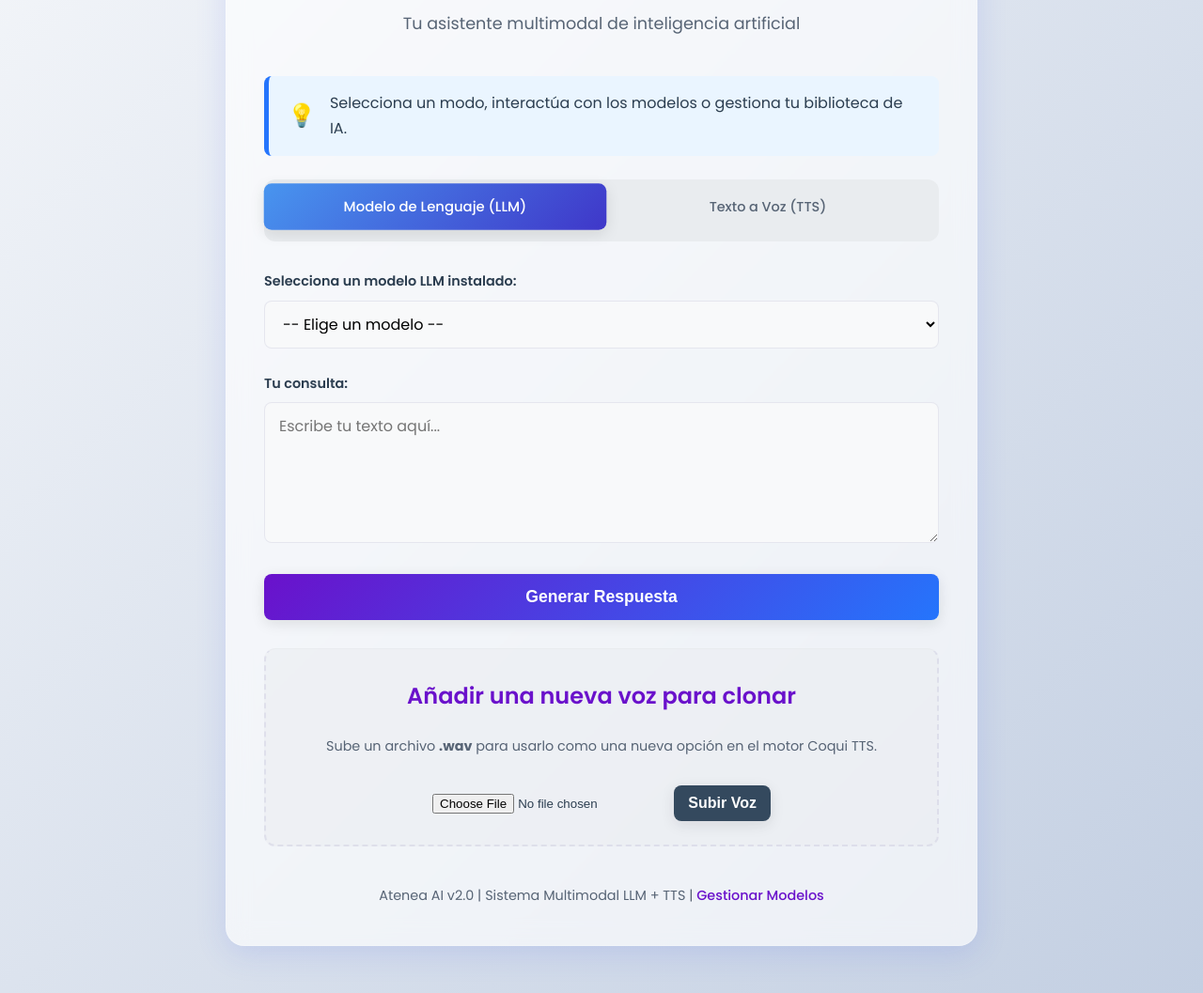
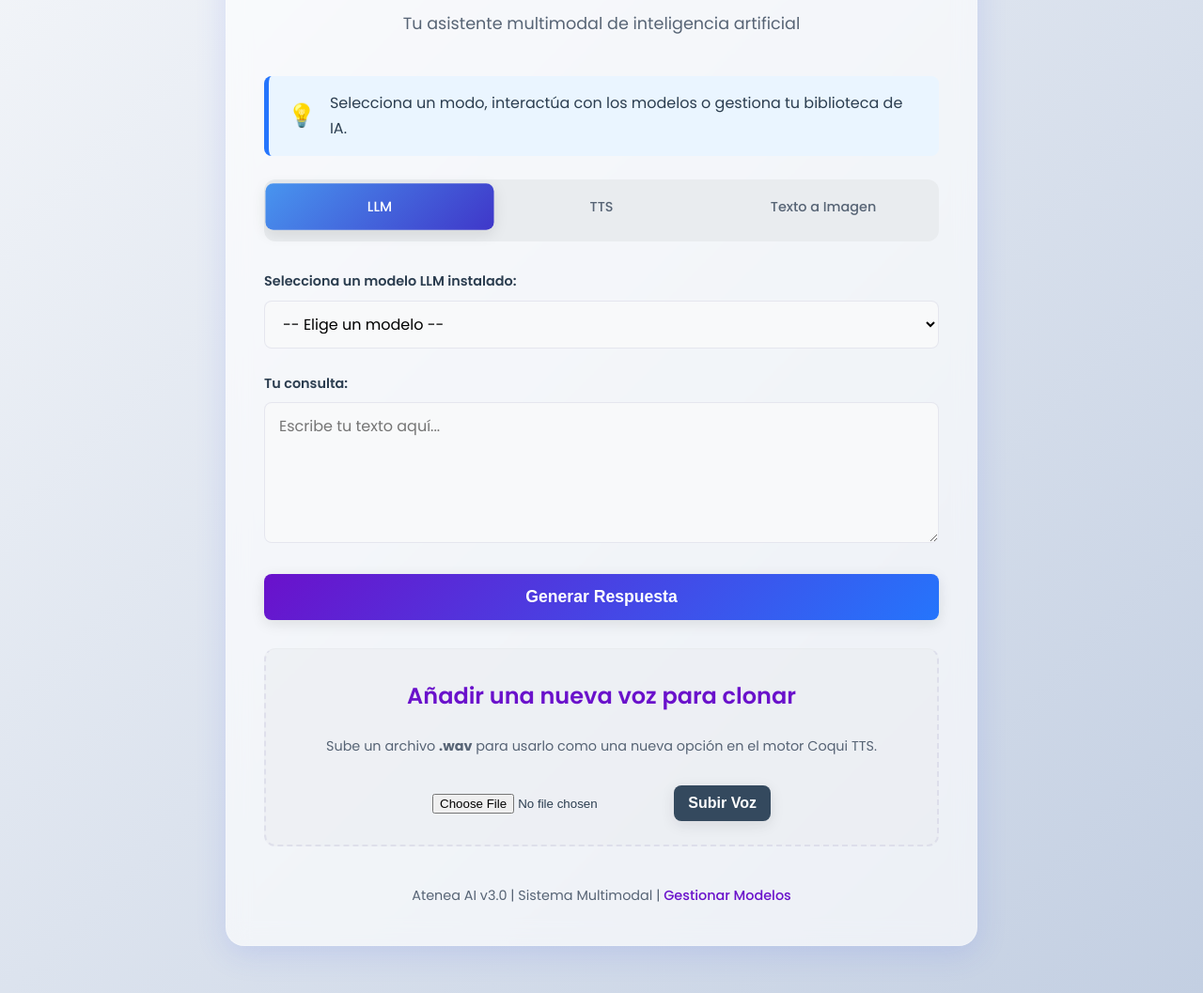
Before and after one commit to jlimolina/atenea, a Flask app: page / in a window 1280 px wide. Shown: the part 217-1274 px from the top of the page at 94% size. Run offline with Flask 3, Linux system fonts and the light colour scheme; a database or web service that is not in the repository returns one stand-in record (values such as "Sample title"); data that the repository does not hold is empty.

Commit message:
Actualización del 2025-06-07 a las 14:09:20

```diff
--- a/app.py
+++ b/app.py
@@ -18,9 +18,11 @@ from functools import wraps
 from TTS.api import TTS
 from torch.serialization import safe_globals
 from TTS.tts.configs.xtts_config import XttsConfig
-# Importar las clases de configuración necesarias
 from TTS.tts.models.xtts import XttsAudioConfig, XttsArgs
 from TTS.config.shared_configs import BaseDatasetConfig
+# Nuevos imports para la generación de imágenes
+from diffusers import StableDiffusionPipeline
+
 
 logging.basicConfig(level=logging.INFO, format='%(asctime)s - %(levelname)s - %(message)s', handlers=[logging.StreamHandler()])
 
@@ -37,13 +39,16 @@ def nl2br(value):
     return value.replace('\n', '<br>') if value else ''
 app.jinja_env.filters['nl2br'] = nl2br
 
+# --- Caché de Modelos ---
 silero_vits_model = None
 coqui_xtts_model = None
+sd_pipeline = None # Caché para el modelo de Stable Diffusion
+
+# --- Arquitectura Multi-Motor TTS ---
 
 def get_silero_model():
     global silero_vits_model
-    if silero_vits_model:
-        return silero_vits_model
+    if silero_vits_model: return silero_vits_model
     logging.info("Cargando modelo Silero VITS...")
     torch.hub.set_dir(os.path.expanduser('~/.cache/torch/hub'))
     torch.hub._validate_not_a_forked_repo = lambda a, b, c: True
@@ -54,15 +59,11 @@ def get_silero_model():
 
 def get_coqui_model():
     global coqui_xtts_model
-    if coqui_xtts_model:
-        return coqui_xtts_model
+    if coqui_xtts_model: return coqui_xtts_model
     device = 'cuda' if torch.cuda.is_available() else 'cpu'
     logging.info(f"Cargando modelo Coqui TTS en dispositivo: {device}. ¡Puede tardar la primera vez!")
-
-    # Se añaden TODAS las clases de configuración necesarias a la lista segura para PyTorch.
     with safe_globals([XttsConfig, XttsAudioConfig, BaseDatasetConfig, XttsArgs]):
         model = TTS("tts_models/multilingual/multi-dataset/xtts_v2").to(device)
-
     coqui_xtts_model = model
     logging.info("Modelo Coqui TTS cargado.")
     return coqui_xtts_model
@@ -78,10 +79,40 @@ def generate_coqui_audio(text, speaker_wav):
     audio_tensor = torch.tensor(wav_output).unsqueeze(0)
     return audio_tensor, 24000
 
-TTS_ENGINES = {
-    'silero': generate_silero_audio,
-    'coqui': generate_coqui_audio,
-}
+TTS_ENGINES = {'silero': generate_silero_audio, 'coqui': generate_coqui_audio}
+
+# --- Arquitectura Multi-Motor Texto a Imagen ---
+
+def get_sd_model(model_id="runwayml/stable-diffusion-v1-5"):
+    """Carga un modelo de Stable Diffusion bajo demanda."""
+    global sd_pipeline
+    # Por ahora, solo tenemos un modelo, pero la estructura está lista para más
+    if sd_pipeline: return sd_pipeline
+
+    device = 'cuda' if torch.cuda.is_available() else 'cpu'
+    logging.info(f"Cargando pipeline de Stable Diffusion '{model_id}' en dispositivo: {device}. ¡Esto tardará mucho!")
+
+    pipe = StableDiffusionPipeline.from_pretrained(model_id, torch_dtype=torch.float16 if device == 'cuda' else torch.float32)
+    pipe = pipe.to(device)
+    sd_pipeline = pipe
+    logging.info("Pipeline de Stable Diffusion cargado.")
+    return sd_pipeline
+
+def generate_sd_image(prompt, model_id):
+    """Genera una imagen y devuelve los datos en base64."""
+    pipe = get_sd_model(model_id)
+    image = pipe(prompt).images[0]
+
+    # Convertir la imagen PIL a bytes en formato PNG
+    buffer = io.BytesIO()
+    image.save(buffer, format="PNG")
+    # Codificar los bytes en base64
+    img_str = base64.b64encode(buffer.getvalue()).decode("utf-8")
+    return img_str
+
+IMAGE_ENGINES = {'stable-diffusion-1.5': generate_sd_image}
+
+# --- Rutas de la Aplicación ---
 
 def check_ollama_connection():
     try:
@@ -114,12 +145,7 @@ def index():
     except FileNotFoundError:
         voice_files = []
 
-    return render_template(
-        'index.html',
-        models=installed_models,
-        error=error_message,
-        available_voices=voice_files
-    )
+    return render_template('index.html', models=installed_models, error=error_message, available_voices=voice_files)
 
 @app.route('/manage')
 def manage_page():
@@ -127,23 +153,14 @@ def manage_page():
     error_message = None
     if not ollama_available:
         error_message = "Ollama no está disponible para gestionar modelos."
-
     installed_models = get_ollama_models() if ollama_available else []
-
     try:
         with open('models_catalog.json', 'r', encoding='utf-8') as f:
             catalog_models = json.load(f)
     except (FileNotFoundError, json.JSONDecodeError):
         catalog_models = []
-        if not error_message:
-            error_message = "Error: No se pudo cargar el catálogo 'models_catalog.json'."
-
-    return render_template(
-        'manage.html',
-        models=installed_models,
-        catalog_models=catalog_models,
-        error=error_message
-    )
+        if not error_message: error_message = "Error: No se pudo cargar 'models_catalog.json'."
+    return render_template('manage.html', models=installed_models, catalog_models=catalog_models, error=error_message)
 
 @app.route('/ask', methods=['POST'])
 def ask():
@@ -156,102 +173,84 @@ def ask():
 
     if mode == 'llm':
         selected_model = data.get('model')
-        if not selected_model:
-            return jsonify({"error": "Modelo no seleccionado"}), 400
+        if not selected_model: return jsonify({"error": "Modelo no seleccionado"}), 400
         try:
+            start_time = time.time()
             response = ollama.chat(model=selected_model, messages=[{'role': 'user', 'content': question}], options={'timeout': LLM_TIMEOUT})
-            return render_template('response.html', response=response['message']['content'], question=question, model=selected_model, mode=mode)
+            elapsed_time = round(time.time() - start_time, 2)
+            return render_template('response.html', response=response['message']['content'], question=question, model=selected_model, mode=mode, elapsed_time=elapsed_time)
         except Exception as e:
             error_msg = {socket.gaierror: "Error de red", ConnectionRefusedError: "Ollama no responde"}.get(type(e), f"Error: {str(e)}")
-            logging.error(f"Error LLM: {error_msg}")
-            return render_template('response.html', response=error_msg, question=question, model=selected_model, mode=mode)
+            return render_template('response.html', response=error_msg, question=question, model=selected_model, mode=mode, elapsed_time=None)
 
     elif mode == 'tts':
         try:
             selected_engine_name = request.form.get('tts_engine', 'silero')
             selected_speaker = request.form.get('tts_speaker')
             generation_function = TTS_ENGINES.get(selected_engine_name)
-            if not generation_function:
-                raise ValueError(f"Motor TTS no válido: {selected_engine_name}")
+            if not generation_function: raise ValueError(f"Motor TTS no válido: {selected_engine_name}")
 
-            logging.info(f"Generando audio con motor '{selected_engine_name}' y voz '{selected_speaker}'...")
             audio_tensor, sample_rate = generation_function(question, selected_speaker)
             audio_data = io.BytesIO()
             torchaudio.save(audio_data, audio_tensor, sample_rate, format='wav')
             audio_data.seek(0)
-            if audio_data.getbuffer().nbytes < 100:
-                raise RuntimeError("El archivo de audio generado es demasiado pequeño")
+            audio_base64 = base64.b64encode(audio_data.getvalue()).decode('utf-8')
+            return render_template('response.html', response=audio_base64, question=question, model=f"Motor: {selected_engine_name}, Voz: {os.path.basename(selected_speaker)}", mode=mode)
+        except Exception as e:
+            return render_template('response.html', response=f"Error al generar audio: {e}", question=question, model="Error TTS", mode=mode)
 
-            audio_base64 = base64.b64encode(audio_data.read()).decode('utf-8')
-            logging.info("Audio generado exitosamente.")
+    elif mode == 'text-to-image':
+        try:
+            selected_engine_name = request.form.get('image_engine')
+            generation_function = IMAGE_ENGINES.get(selected_engine_name)
+            if not generation_function: raise ValueError(f"Motor de imagen no válido: {selected_engine_name}")
+
+            start_time = time.time()
+            image_base64 = generation_function(question, "runwayml/stable-diffusion-v1-5")
+            elapsed_time = round(time.time() - start_time, 2)
+
             return render_template(
                 'response.html',
-                response=audio_base64,
+                response=image_base64,
                 question=question,
-                model=f"Motor: {selected_engine_name}, Voz: {os.path.basename(selected_speaker)}",
-                mode=mode
+                model=f"Motor: {selected_engine_name}",
+                mode=mode,
+                elapsed_time=elapsed_time
             )
         except Exception as e:
-            logging.error(f"Error en TTS: {str(e)}", exc_info=True)
-            return render_template('response.html', response=f"Error al generar audio: {e}", question=question, model="Error TTS", mode=mode)
+            return render_template('response.html', response=f"Error al generar imagen: {e}", question=question, model="Error T2I", mode=mode)
 
+
+# ... (resto de rutas como /upload_voice, /download_model no cambian)
 @app.route('/upload_voice', methods=['POST'])
 def upload_voice():
-    if 'voice_file' not in request.files:
-        return redirect(request.url)
+    if 'voice_file' not in request.files: return redirect(request.url)
     file = request.files['voice_file']
-    if file.filename == '':
-        return redirect(request.url)
+    if file.filename == '': return redirect(request.url)
     if file and file.filename.endswith('.wav'):
         filename = secure_filename(file.filename)
-        save_path = os.path.join(app.config['UPLOAD_FOLDER'], filename)
-        try:
-            file.save(save_path)
-            logging.info(f"Archivo de voz '{filename}' subido exitosamente.")
-        except Exception as e:
-            logging.error(f"Error al guardar el archivo: {e}")
+        file.save(os.path.join(app.config['UPLOAD_FOLDER'], filename))
         return redirect(url_for('index'))
-    else:
-        return 'Formato de archivo no válido. Sube un .wav', 400
+    return 'Formato de archivo no válido. Sube un .wav', 400
 
 @app.route('/download_model')
 def download_model():
     model_name = request.args.get('model_name')
-    if not model_name:
-        return Response("Error: No se especificó el nombre del modelo.", status=400)
-
+    if not model_name: return Response("Error: No se especificó el nombre del modelo.", status=400)
     def generate_stream():
         command = ["ollama", "pull", model_name]
         process = subprocess.Popen(command, stdout=subprocess.PIPE, stderr=subprocess.STDOUT, text=True, encoding='utf-8', bufsize=1)
-
         progress_regex = re.compile(r'(\d+)\s*%')
-
         for line in iter(process.stdout.readline, ''):
             clean_line = line.strip()
             progress_match = progress_regex.search(clean_line)
-
-            response_data = {}
-            if progress_match:
-                percent = int(progress_match.group(1))
-                response_data = {"type": "progress", "percent": percent, "status": clean_line}
-            else:
-                response_data = {"type": "log", "message": clean_line}
-
+            response_data = {"type": "progress", "percent": int(progress_match.group(1)), "status": clean_line} if progress_match else {"type": "log", "message": clean_line}
             yield f"data: {json.dumps(response_data)}\n\n"
-
         process.stdout.close()
-        return_code = process.wait()
-
-        final_status = {"type": "done", "success": return_code == 0}
+        final_status = {"type": "done", "success": process.wait() == 0}
         yield f"data: {json.dumps(final_status)}\n\n"
         yield "event: close\ndata: close\n\n"
-
     return Response(generate_stream(), mimetype='text/event-stream')
-
-@app.route('/system_status')
-def system_status():
-    status = {"ollama_available": check_ollama_connection(), "ollama_models": get_ollama_models()}
-    return jsonify(status)
 
 if __name__ == '__main__':
     print("\n" + "="*50 + "\nAtenea - Servicio Multimodal de IA\n" + "="*50)
--- a/requirements.txt
+++ b/requirements.txt
@@ -12,3 +12,5 @@ TTS
 transformers==4.40.2
 psutil
 requests
+diffusers
+accelerate
--- a/static/style.css
+++ b/static/style.css
@@ -8,9 +8,13 @@
     --gradiente-principal: linear-gradient(135deg, var(--primary-color) 0%, var(--secondary-color) 100%);
 
     --tts-color: #00c6ff;
+    --gradiente-tts: linear-gradient(135deg, #00c6ff 0%, #0072ff 100%);
+
     --llm-color: #0072ff;
-    --gradiente-tts: linear-gradient(135deg, #00c6ff 0%, #0072ff 100%);
     --gradiente-llm: linear-gradient(135deg, #4895ef 0%, #3f37c9 100%);
+
+    --t2i-color: #ff8c00;
+    --gradiente-t2i: linear-gradient(135deg, #ff8c00 0%, #ff4500 100%);
 
     --error-color: #f72585;
     --text-color: #2c3e50;
--- a/templates/index.html
+++ b/templates/index.html
@@ -25,41 +25,46 @@
         <form id="main-form" action="{{ url_for('ask') }}" method="post">
             <div class="mode-selector">
                 <label class="mode-option llm active" id="llm-option">
-                    <input type="radio" name="mode" value="llm" checked hidden> Modelo de Lenguaje (LLM)
+                    <input type="radio" name="mode" value="llm" checked hidden> LLM
                 </label>
                 <label class="mode-option tts" id="tts-option">
-                    <input type="radio" name="mode" value="tts" hidden> Texto a Voz (TTS)
+                    <input type="radio" name="mode" value="tts" hidden> TTS
+                </label>
+                <!-- Nuevo modo Texto a Imagen -->
+                <label class="mode-option t2i" id="t2i-option">
+                    <input type="radio" name="mode" value="text-to-image" hidden> Texto a Imagen
                 </label>
             </div>
 
+            <!-- Sección LLM -->
             <div class="form-section" id="llm-section">
                 <label for="model">Selecciona un modelo LLM instalado:</label>
                 <select name="model" id="model" required>
-                    {% if models %}
-                        <option value="" disabled selected>-- Elige un modelo --</option>
-                        {% for model_name in models %}<option value="{{ model_name }}">{{ model_name }}</option>{% endfor %}
-                    {% else %}
-                        <option value="" disabled selected>-- No hay modelos instalados --</option>
-                    {% endif %}
+                    {% if models %}<option value="" disabled selected>-- Elige un modelo --</option>{% for model_name in models %}<option value="{{ model_name }}">{{ model_name }}</option>{% endfor %}{% else %}<option value="" disabled selected>-- No hay modelos --</option>{% endif %}
                 </select>
             </div>
 
+            <!-- Sección TTS: Motor y Voz -->
             <div class="form-section" id="tts-engine-section">
                 <label for="tts_engine">Motor de Voz:</label>
-                <select name="tts_engine" id="tts_engine">
-                    <option value="silero">Silero</option>
-                    <option value="coqui">Coqui TTS (Clonación)</option>
+                <select name="tts_engine" id="tts_engine"><option value="silero">Silero</option><option value="coqui">Coqui TTS (Clonación)</option></select>
+            </div>
+            <div class="form-section" id="tts-speaker-section">
+                <label for="tts_speaker">Voz / Locutor:</label>
+                <select name="tts_speaker" id="tts_speaker" required></select>
+            </div>
+
+            <!-- Nueva sección Texto a Imagen -->
+            <div class="form-section" id="t2i-section">
+                <label for="image_engine">Motor de Imagen:</label>
+                <select name="image_engine" id="image_engine">
+                    <option value="stable-diffusion-1.5" selected>Stable Diffusion 1.5</option>
                 </select>
             </div>
 
-            <div class="form-section" id="tts-speaker-section">
-                <label for="tts_speaker">Voz / Locutor:</label>
-                <select name="tts_speaker" id="tts_speaker" required>
-                    </select>
-            </div>
-
+            <!-- Campo de texto común -->
             <div class="form-section">
-                <label for="question" id="question-label">Tu consulta:</label>
+                <label for="question" id="question-label">Tu consulta o prompt:</label>
                 <textarea name="question" id="question" minlength="3" required placeholder="Escribe tu texto aquí..."></textarea>
             </div>
 
@@ -69,7 +74,7 @@
             </button>
         </form>
 
-        <div class="upload-section" style="margin-top: 30px; border-top: 1px solid #e9ecef; padding-top: 30px;">
+         <div class="upload-section" style="margin-top: 30px; border-top: 1px solid #e9ecef; padding-top: 30px;">
             <h2>Añadir una nueva voz para clonar</h2>
             <p>Sube un archivo <strong>.wav</strong> para usarlo como una nueva opción en el motor Coqui TTS.</p>
             <form action="{{ url_for('upload_voice') }}" method="post" enctype="multipart/form-data">
@@ -77,10 +82,8 @@
                 <button type="submit" style="width: auto; padding: 10px 15px; margin-top: 10px;">Subir Voz</button>
             </form>
         </div>
-
         <footer>
-            Atenea AI v2.0 | Sistema Multimodal LLM + TTS |
-            <a href="{{ url_for('manage_page') }}">Gestionar Modelos</a>
+            Atenea AI v3.0 | Sistema Multimodal | <a href="{{ url_for('manage_page') }}">Gestionar Modelos</a>
         </footer>
     </div>
 
@@ -88,67 +91,76 @@
         const llmSection = document.getElementById('llm-section');
         const ttsEngineSection = document.getElementById('tts-engine-section');
         const ttsSpeakerSection = document.getElementById('tts-speaker-section');
+        const t2iSection = document.getElementById('t2i-section');
 
         const llmModelSelect = document.getElementById('model');
         const ttsEngineSelect = document.getElementById('tts_engine');
         const ttsSpeakerSelect = document.getElementById('tts_speaker');
+        const imageEngineSelect = document.getElementById('image_engine');
 
         const voicesByEngine = {
-            'silero': {
-                'Voz Femenina 1': 'es_0',
-                'Voz Femenina 2': 'es_1',
-                'Voz Femenina 3': 'es_2',
-            },
-            'coqui': {
-                {% for voice_file in available_voices %}
-                    '{{ voice_file.split(".")[0].replace("_", " ")|title }}': 'voices/{{ voice_file }}',
-                {% endfor %}
-            }
+            'silero': { 'Voz Femenina 1': 'es_0', 'Voz Femenina 2': 'es_1', 'Voz Femenina 3': 'es_2' },
+            'coqui': {}
         };
+        {% for voice_file in available_voices %}
+            voicesByEngine.coqui['{{ voice_file.split(".")[0].replace("_", " ")|title }}'] = 'voices/{{ voice_file }}';
+        {% endfor %}
 
         function updateSpeakerOptions() {
             const selectedEngine = ttsEngineSelect.value;
             ttsSpeakerSelect.innerHTML = '';
             const availableVoices = voicesByEngine[selectedEngine];
             for (const name in availableVoices) {
-                const value = availableVoices[name];
-                ttsSpeakerSelect.add(new Option(name, value));
+                ttsSpeakerSelect.add(new Option(name, availableVoices[name]));
             }
         }
 
         function updateFormMode() {
-            const isTTSMode = document.querySelector('input[name="mode"]:checked').value === 'tts';
-            llmSection.style.display = isTTSMode ? 'none' : 'block';
-            ttsEngineSection.style.display = isTTSMode ? 'block' : 'none';
-            ttsSpeakerSection.style.display = isTTSMode ? 'block' : 'none';
-            llmModelSelect.disabled = isTTSMode;
-            ttsEngineSelect.disabled = !isTTSMode;
-            ttsSpeakerSelect.disabled = !isTTSMode;
+            const mode = document.querySelector('input[name="mode"]:checked').value;
+            const isLLM = mode === 'llm';
+            const isTTS = mode === 'tts';
+            const isT2I = mode === 'text-to-image';
 
-            document.getElementById('llm-option').classList.toggle('active', !isTTSMode);
-            document.getElementById('tts-option').classList.toggle('active', isTTSMode);
-            document.getElementById('question-label').textContent = isTTSMode ? 'Texto a convertir a voz:' : 'Tu consulta:';
-            document.getElementById('submit-text').textContent = isTTSMode ? 'Generar Audio' : 'Generar Respuesta';
+            llmSection.style.display = isLLM ? 'block' : 'none';
+            ttsEngineSection.style.display = isTTS ? 'block' : 'none';
+            ttsSpeakerSection.style.display = isTTS ? 'block' : 'none';
+            t2iSection.style.display = isT2I ? 'block' : 'none';
+
+            llmModelSelect.disabled = !isLLM;
+            ttsEngineSelect.disabled = !isTTS;
+            ttsSpeakerSelect.disabled = !isTTS;
+            imageEngineSelect.disabled = !isT2I;
+
+            document.querySelectorAll('.mode-option').forEach(opt => opt.classList.remove('active'));
+            document.getElementById(mode.replace('-to-','-') + '-option').classList.add('active');
+
+            let labelText = 'Tu consulta:';
+            if (isTTS) labelText = 'Texto a convertir a voz:';
+            if (isT2I) labelText = 'Describe la imagen que quieres generar (en inglés):';
+            document.getElementById('question-label').textContent = labelText;
+
+            let buttonText = 'Generar';
+            if (isLLM) buttonText = 'Generar Respuesta';
+            if (isTTS) buttonText = 'Generar Audio';
+            if (isT2I) buttonText = 'Generar Imagen';
+            document.getElementById('submit-text').textContent = buttonText;
         }
 
-        document.getElementById('main-form').addEventListener('submit', function() {
-            const submitBtn = document.getElementById('submit-btn');
-            submitBtn.disabled = true;
-            submitBtn.querySelector('#submit-text').style.display = 'none';
-            submitBtn.querySelector('#loading-indicator').style.display = 'inline';
-        });
-
-        document.getElementById('llm-option').addEventListener('click', () => {
-             document.querySelector('input[name="mode"][value="llm"]').checked = true;
-             updateFormMode();
-        });
-
-        document.getElementById('tts-option').addEventListener('click', () => {
-             document.querySelector('input[name="mode"][value="tts"]').checked = true;
-             updateFormMode();
+        document.querySelectorAll('input[name="mode"]').forEach(radio => {
+            radio.parentElement.addEventListener('click', () => {
+                radio.checked = true;
+                updateFormMode();
+            });
         });
 
         ttsEngineSelect.addEventListener('change', updateSpeakerOptions);
+
+        document.getElementById('main-form').addEventListener('submit', function() {
+            const btn = document.getElementById('submit-btn');
+            btn.disabled = true;
+            btn.querySelector('#submit-text').style.display = 'none';
+            btn.querySelector('#loading-indicator').style.display = 'inline';
+        });
 
         updateFormMode();
         updateSpeakerOptions();
```
Also changed, not shown: other parts of static/style.css (+42 -8 lines), templates/response.html (+18 -20 lines), 1 other file.
